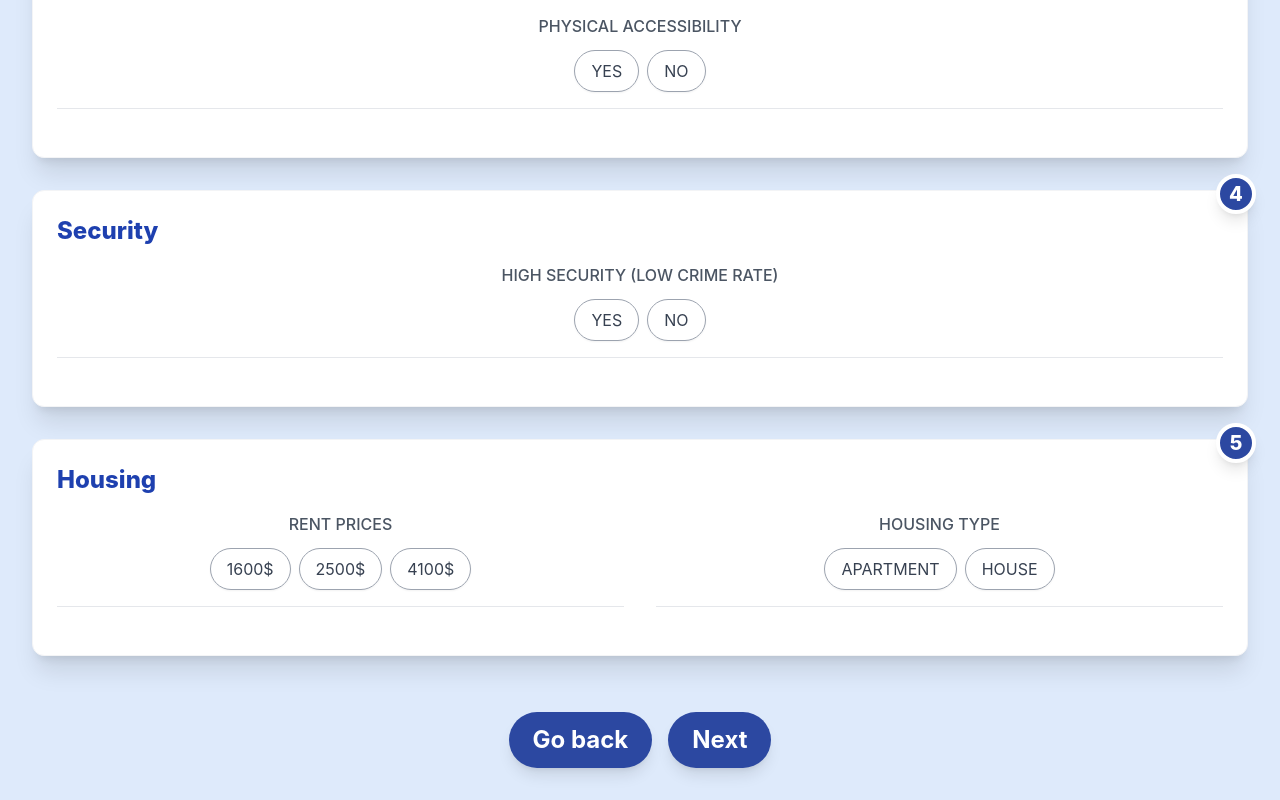
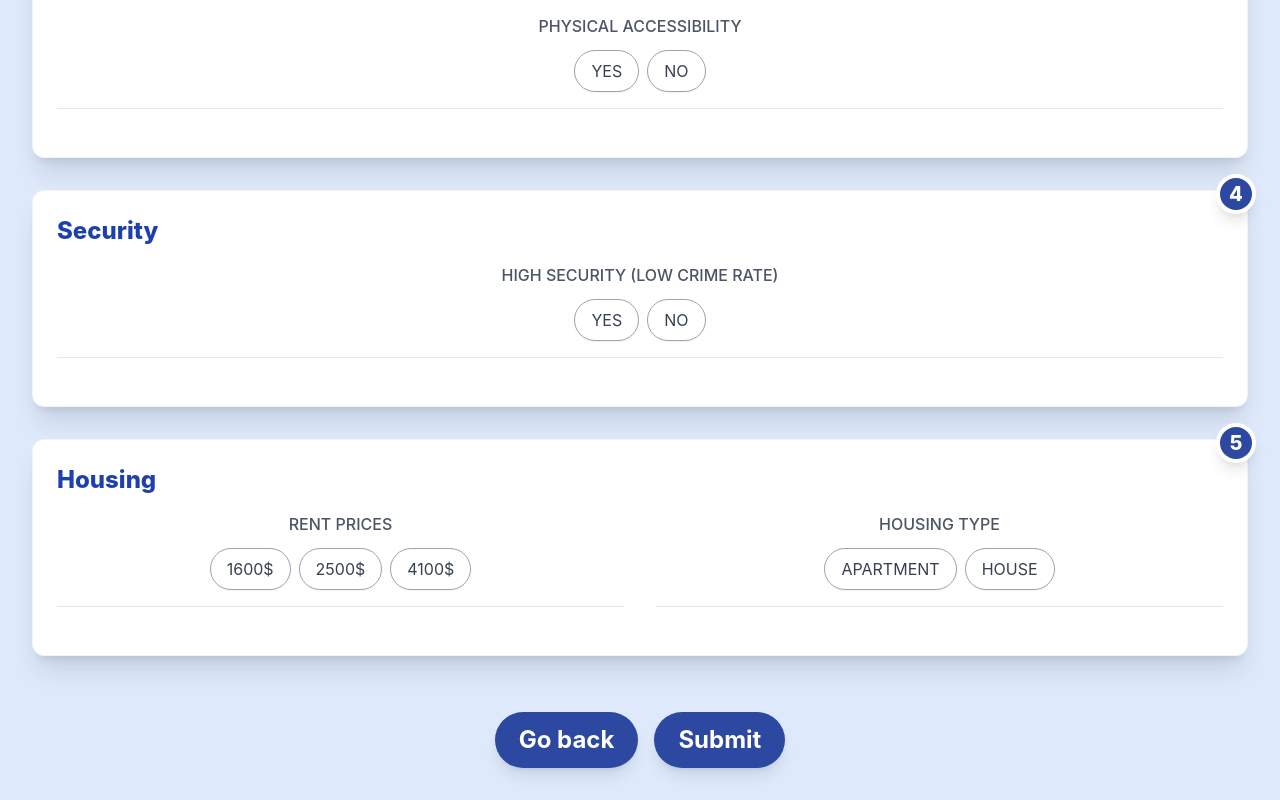
Before and after one commit to JoinedRobbin1887/Hack-EPS-ENYGM4, a React (Create React App) app in the folder frontend/joc-de-barris-front/: page /start in a window 1280 px wide. Shown: the part 1352-2152 px from the top of the page. Built offline with nearby package versions, Linux system fonts and the light colour scheme.

Commit message:
feat: Change button text

```diff
--- a/frontend/joc-de-barris-front/src/components/StartPage.js
+++ b/frontend/joc-de-barris-front/src/components/StartPage.js
@@ -117,7 +117,7 @@ export function StartPage() {
         </Link>
         <Link to="/">
           <button className="bg-cornflower-blue-800 hover:bg-cornflower-blue-600 text-white text-2xl font-bold py-3 px-6 rounded-full shadow-lg mt-6 transition duration-300">
-            Next
+            Submit
           </button>
         </Link>
       </div>
```
